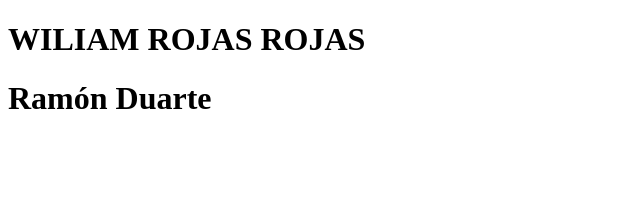
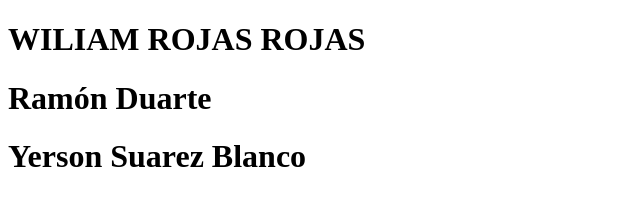
Before and after one commit to yersonsuarez/Ejercicio_Curso_Maquetacion, a plain HTML site: page index.html in a window 1280 px wide. Shown: the whole page, without its empty margins (0-640 px from the left). Drawn offline with Linux system fonts and the light colour scheme.

Commit message:
agrego  nombre
nombre

```diff
--- a/index.html
+++ b/index.html
@@ -9,5 +9,6 @@
 <body>
     <h1>WILIAM ROJAS ROJAS</h1>
     <h1>Ramón Duarte</h1>
+    <h1>Yerson Suarez Blanco</h1>
 </body>
 </html>
```
